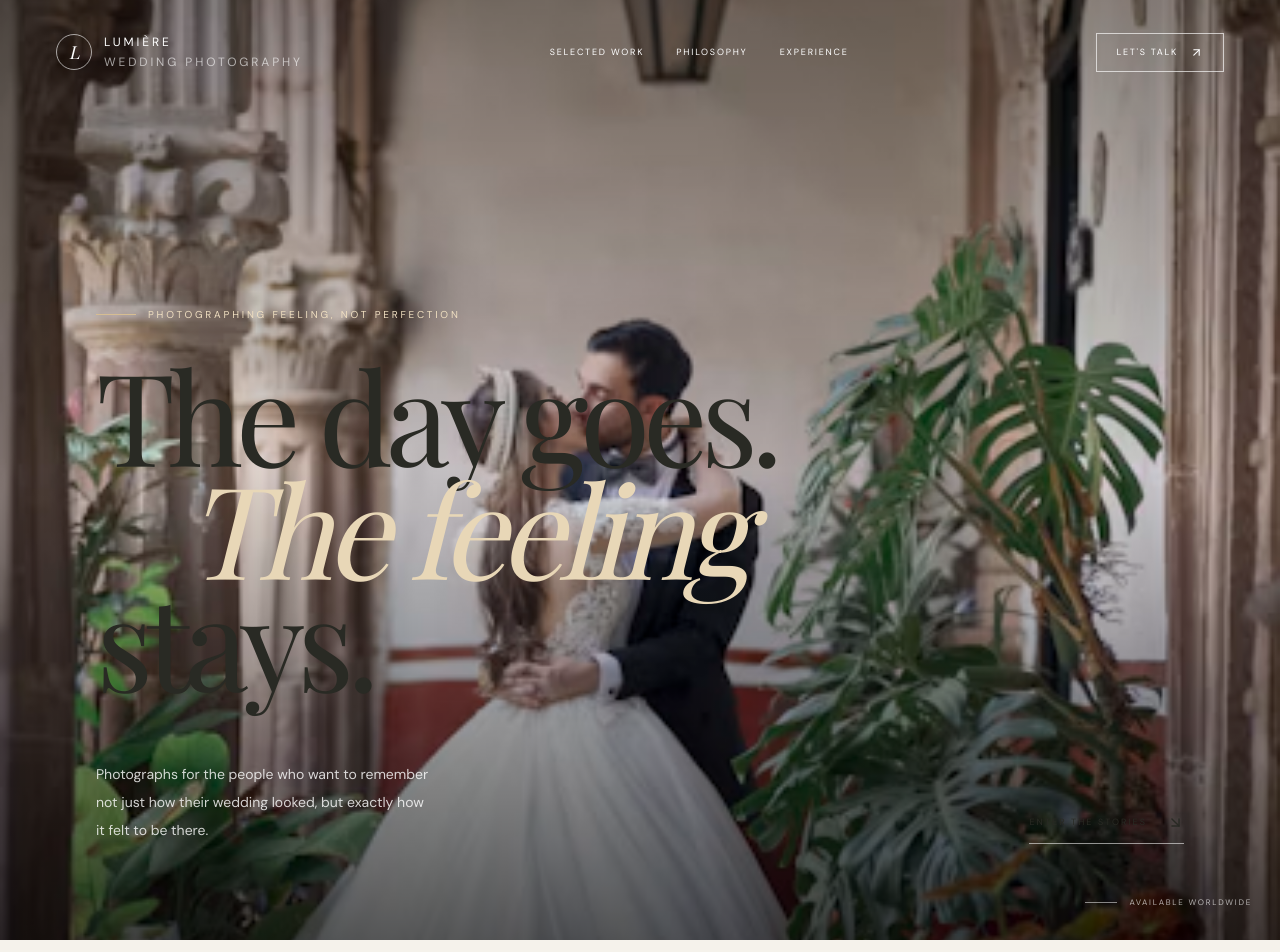
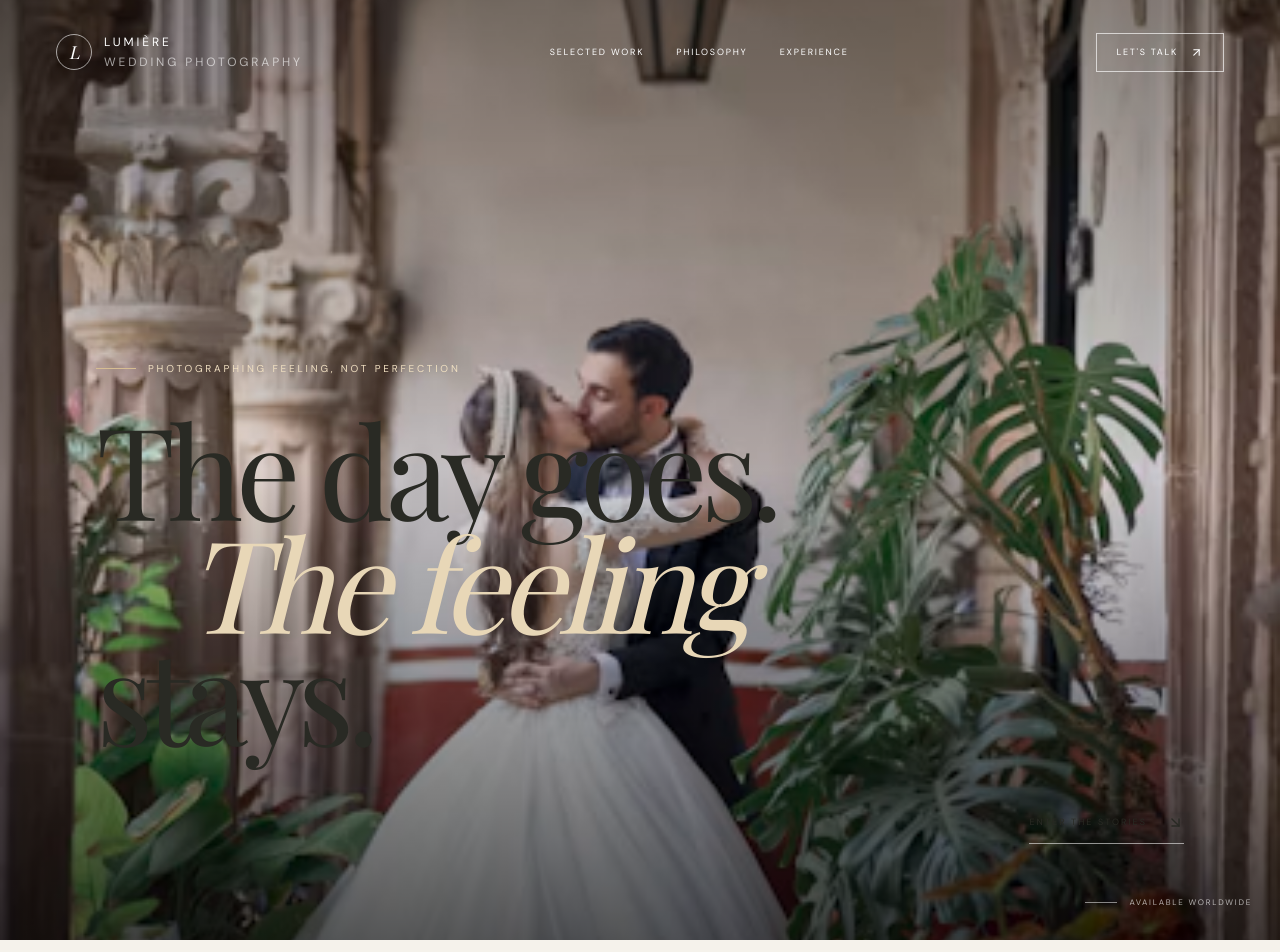
Before and after one commit to 01bholebhakt-cpu/wedding-studio-demo, a Next.js app: page / in a window 1280 px wide. Shown: the top 952 px of the page. Built offline with nearby package versions, Linux system fonts and the light colour scheme; a web font is replaced by a local one.

Commit message:
Update page.tsx

```diff
--- a/app/page.tsx
+++ b/app/page.tsx
@@ -141,8 +141,7 @@ export default function Home() {
 
           <div className="mt-12 flex flex-col gap-8 sm:mt-16 sm:flex-row sm:items-end sm:justify-between">
             <p className="max-w-[340px] text-sm leading-7 text-white/80">
-              Photographs for the people who want to remember not just how
-              their wedding looked, but exactly how it felt to be there.
+
             </p>
 
             <a
@@ -484,8 +483,7 @@ export default function Home() {
             </a>
 
             <p className="mt-4 text-[10px] leading-6 text-[#8c877b]">
-              Portfolio concept by CodeWave Studios. Replace the example email
-              with the business owner&apos;s real email before launch.
+              Portfolio concept by CodeWave Studios.
             </p>
           </div>
         </div>
```
